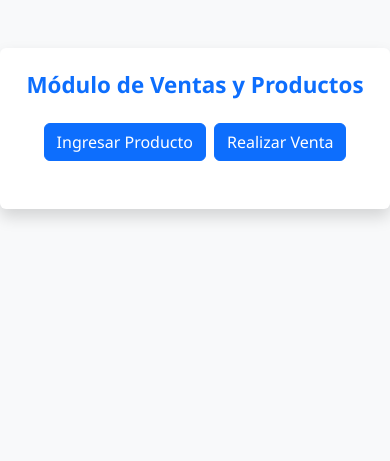
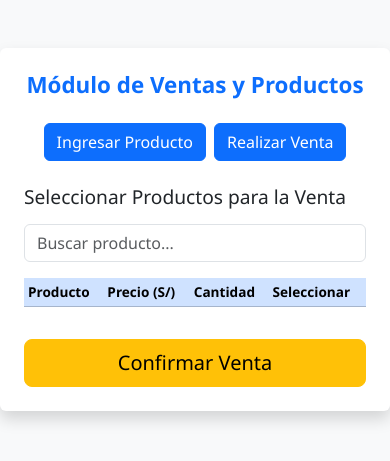
Before and after one commit to luismiguel2017/ventas-flask, a Flask app: page / in a window 390 px wide, after a click on "Realizar Venta". Shown: the top 461 px of the page. Run offline with Flask 3, Linux system fonts and the light colour scheme; data that the repository does not hold is empty; some libraries are stand-ins or nearby versions.

Commit message:
Mejoras en index.html, style.css y script.js con buscador y diseño responsivo

```diff
--- a/templates/index.html
+++ b/templates/index.html
@@ -41,7 +41,7 @@
     </div>
 
     <!-- Sección Realizar Venta -->
-    <div id="venta" class="seccion d-none">
+    <div id="venta" class="seccion">
       <h4 class="mb-3">Seleccionar Productos para la Venta</h4>
 
       <!-- 📌 Campo de búsqueda -->
```
